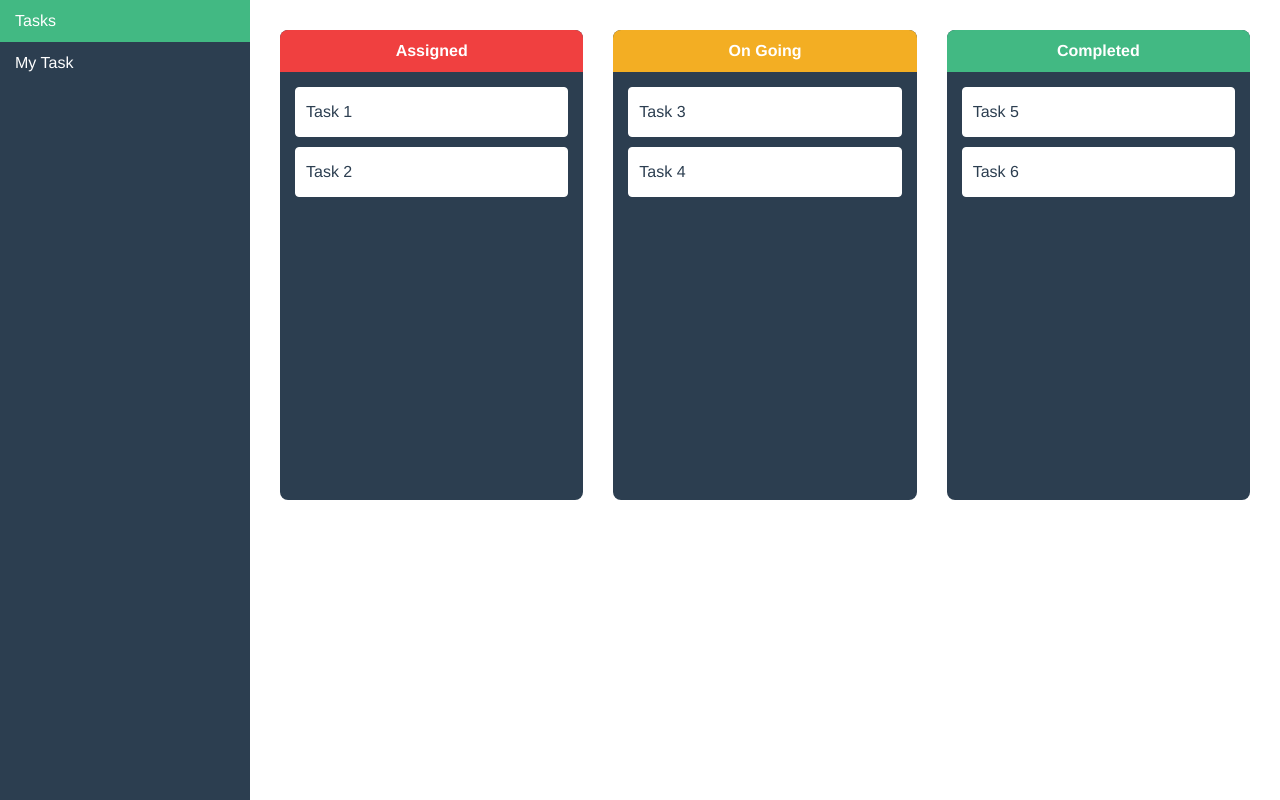
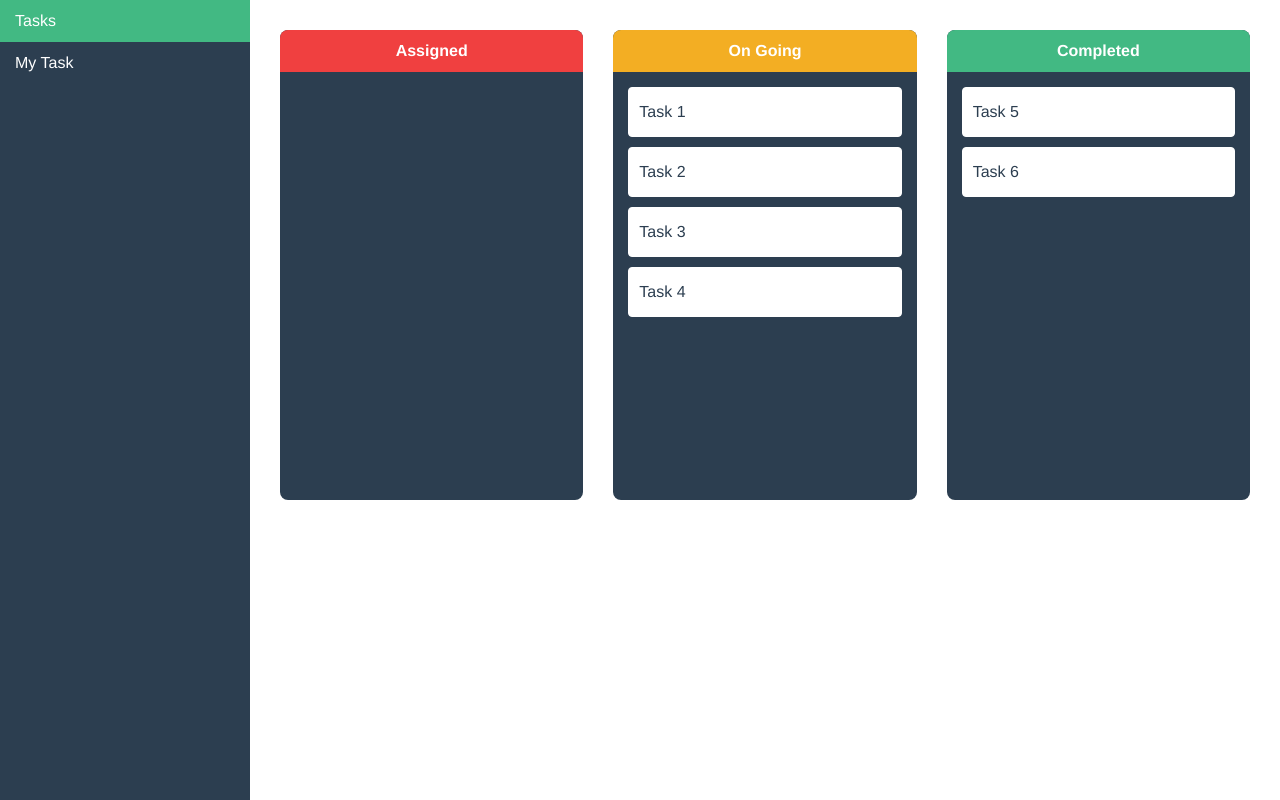
Before and after one commit to rona94/simple-vue-task-manager, a Vue app: page /#/ in a window 1280 px wide. Built offline with nearby package versions, Linux system fonts and the light colour scheme; data requests are answered from the project's data file.

Commit message:
update my task

```diff
--- a/data/db.json
+++ b/data/db.json
@@ -20,13 +20,13 @@
     {
       "id": "1",
       "name": "Task 1",
-      "status": "assigned",
+      "status": "ongoing",
       "task_by": "Rona"
     },
     {
       "id": "2",
       "name": "Task 2",
-      "status": "assigned",
+      "status": "ongoing",
       "task_by": "Lyn"
     },
     {
--- a/src/App.vue
+++ b/src/App.vue
@@ -13,13 +13,6 @@
 </template>
 
 <style>
-:root {
-  --color-green: #42b983;
-  --color-gray: #2c3e50;
-}
-html, body {
-  margin: 0;
-}
 #app {
   font-family: Avenir, Helvetica, Arial, sans-serif;
   -webkit-font-smoothing: antialiased;
--- /dev/null
+++ b/src/assets/css/style.css
@@ -0,0 +1,44 @@
+:root {
+    --color-green: #42b983;
+    --color-gray: #2c3e50;
+}
+html, body {
+    margin: 0;
+}
+
+/* task manager  */
+.task-manager-wrap {
+    display: flex;
+}
+.task-manager {
+    padding: 15px;
+    height: 500px;
+    flex-grow: 1;
+    max-width: 33.333%;
+    box-sizing: border-box;
+}
+.task-manager .box {
+    background-color: var(--color-gray);
+    height: 100%;
+    border-radius: 8px;
+    overflow: hidden;
+}
+.box__title {
+    padding: 12px 15px;
+    text-align: center;
+    font-weight: bold;
+    color: #fff;
+}
+.task-manager--assigned .box__title {
+    background: rgb(240, 64, 64);
+}
+.task-manager--ongoing .box__title {
+    background: rgb(243, 174, 35);
+}
+.task-manager--completed .box__title {
+    background: var(--color-green);
+}
+.box__content {
+    padding: 15px;
+    height: calc(100% - 46px);
+}
--- a/src/main.js
+++ b/src/main.js
@@ -1,5 +1,6 @@
 import { createApp } from 'vue'
 import App from './App.vue'
 import router from './router'
+import "./assets/css/style.css";
 
 createApp(App).use(router).mount('#app')
--- a/src/views/HomeView.vue
+++ b/src/views/HomeView.vue
@@ -79,25 +79,6 @@ export default {
     },
     onDragOver(e) {
       e.preventDefault();
-
-      // let element = document.querySelector(".task-list--temp");
-      // if(element)
-      //   element.parentNode.removeChild(element);
-
-
-      // if(e.target.classList.contains('task-list')) {
-      //   // if(e.offsetY <= e.target.offsetHeight/2) {
-      //   //   e.target.parentNode.insertBefore(source, e.target)
-      //   // }
-      //   // else {
-      //   //   e.target.parentNode.insertBefore(source, e.target.nextSibling)
-      //   // }
-      // }
-      // else {
-      //   let taskListTemp = document.createElement("div")
-      //   taskListTemp.className = "task-list task-list--temp"
-      //   e.currentTarget.appendChild(taskListTemp);
-      // }
     },
     onDrop(e) {
       e.preventDefault();
@@ -128,41 +109,3 @@ export default {
   }
 }
 </script>
-
-<style scoped>
-.task-manager-wrap {
-  display: flex;
-}
-.task-manager {
-  padding: 15px;
-  height: 500px;
-  flex-grow: 1;
-  max-width: 33.333%;
-  box-sizing: border-box;
-}
-.task-manager .box {
-  background-color: var(--color-gray);
-  height: 100%;
-  border-radius: 8px;
-  overflow: hidden;
-}
-.box__title {
-  padding: 12px 15px;
-  text-align: center;
-  font-weight: bold;
-  color: #fff;
-}
-.task-manager--assigned .box__title {
-  background: rgb(240, 64, 64);
-}
-.task-manager--ongoing .box__title {
-  background: rgb(243, 174, 35);
-}
-.task-manager--completed .box__title {
-  background: var(--color-green);
-}
-.box__content {
-  padding: 15px;
-  height: calc(100% - 46px);
-}
-</style>
--- a/src/views/MyTaskView.vue
+++ b/src/views/MyTaskView.vue
@@ -1,6 +1,6 @@
 <template>
   <div ref="task" class="home task-manager-wrap">
-    <div v-for="status in tasks_status" :key="status.id" class="task-manager" :class="`task-manager--${status.status}`">
+    <div v-for="status in tasks_status" :key="status.id" class="task-manager" :data-status="status.status" :class="`task-manager--${status.status}`">
       <div class="box">
         <div class="box__title">{{ status.name }}</div>
         <div class="box__content">
@@ -50,11 +50,21 @@ export default {
       })
       .catch(err => console.log(err))
     },
+    async updateData(id, status) {
+      fetch("http://localhost:8000/tasks/"+id, {
+        method: 'PATCH',
+        headers: {
+            'Content-Type': 'application/json',
+        },
+        body: JSON.stringify({
+          status
+        })
+      })
+    },
     onLoad() {
       let task = document.querySelectorAll(".task-manager .box__content")
       let taskList = document.querySelectorAll(".task-manager .task-list");
 
-      console.log(taskList)
       taskList.forEach(element => {
         element.addEventListener('dragstart', this.onDragStart);
       })
@@ -70,31 +80,16 @@ export default {
     },
     onDragOver(e) {
       e.preventDefault();
-
-      // let element = document.querySelector(".task-list--temp");
-      // if(element)
-      //   element.parentNode.removeChild(element);
-
-
-      // if(e.target.classList.contains('task-list')) {
-      //   // if(e.offsetY <= e.target.offsetHeight/2) {
-      //   //   e.target.parentNode.insertBefore(source, e.target)
-      //   // }
-      //   // else {
-      //   //   e.target.parentNode.insertBefore(source, e.target.nextSibling)
-      //   // }
-      // }
-      // else {
-      //   let taskListTemp = document.createElement("div")
-      //   taskListTemp.className = "task-list task-list--temp"
-      //   e.currentTarget.appendChild(taskListTemp);
-      // }
     },
     onDrop(e) {
       e.preventDefault();
 
       const data = e.dataTransfer.getData("text");
       const source = document.getElementById(data);
+
+      const id = data.replace("task-list--", "")
+      const status = e.target.closest(".task-manager").getAttribute("data-status")
+      this.updateData(id, status)
 
       if(e.target.classList.contains('task-list')) {
         if(e.offsetY <= e.target.offsetHeight/2) {
@@ -115,41 +110,3 @@ export default {
   }
 }
 </script>
-
-<style scoped>
-.task-manager-wrap {
-  display: flex;
-}
-.task-manager {
-  padding: 15px;
-  height: 500px;
-  flex-grow: 1;
-  max-width: 33.333%;
-  box-sizing: border-box;
-}
-.task-manager .box {
-  background-color: var(--color-gray);
-  height: 100%;
-  border-radius: 8px;
-  overflow: hidden;
-}
-.box__title {
-  padding: 12px 15px;
-  text-align: center;
-  font-weight: bold;
-  color: #fff;
-}
-.task-manager--assigned .box__title {
-  background: rgb(240, 64, 64);
-}
-.task-manager--ongoing .box__title {
-  background: rgb(243, 174, 35);
-}
-.task-manager--completed .box__title {
-  background: var(--color-green);
-}
-.box__content {
-  padding: 15px;
-  height: calc(100% - 46px);
-}
-</style>
```
